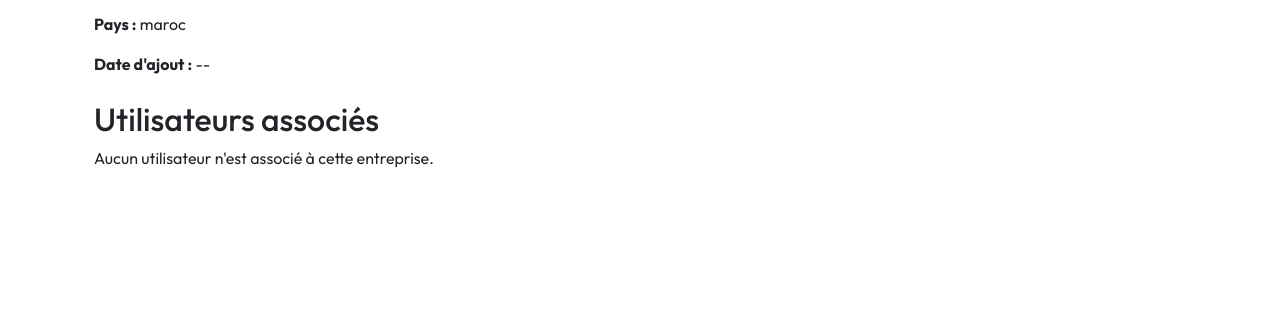
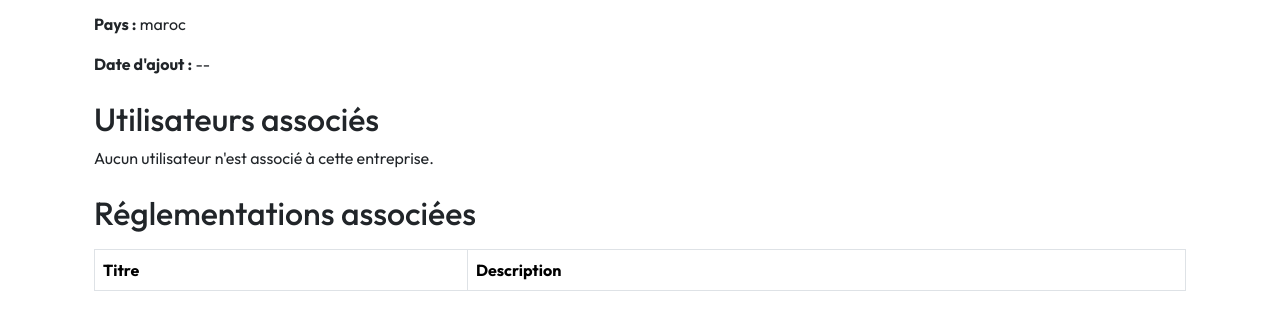
Before and after one commit to jawkat/veille_reglementaire, a Flask app: page /entreprise/4 in a window 1280 px wide. Shown: the part 188-518 px from the top of the page. Run offline with Flask 3, Linux system fonts and the light colour scheme; a user stored in the database is signed in; lists and menus that the app fills with data are empty.

Commit message:
affichage de toute la regelemebtataion lie à une entreprise

```diff
--- a/app/models.py
+++ b/app/models.py
@@ -149,6 +149,8 @@ class EntrepriseReglementation(db.Model):
     reglementation_id = db.Column(db.Integer, db.ForeignKey('reglementation.id'), nullable=False)
     suivi = db.Column(db.Boolean, default=True, nullable=False)  # Permet de savoir si l'entreprise suit cette réglementation
 
+    reglementation = db.relationship('Reglementation', backref='entreprises_associees')
+
 class Theme(db.Model):
     __tablename__ = 'theme'
     id = db.Column(db.Integer, primary_key=True)
--- a/app/templates/entreprise/afficher_entreprise.html
+++ b/app/templates/entreprise/afficher_entreprise.html
@@ -32,5 +32,25 @@
     {% else %}
         <p>Aucun utilisateur n'est associé à cette entreprise.</p>
     {% endif %}
+
+
+    <h2 class="mt-4">Réglementations associées</h2>
+    <table class="table table-bordered mt-3">
+        <thead>
+            <tr>
+                <th>Titre</th>
+                <th>Description</th>
+            </tr>
+        </thead>
+        <tbody>
+            {% for entreprise_reglementation in entreprise.reglementations %}
+                <tr>
+                    <td>{{ entreprise_reglementation.reglementation.titre }}</td>
+                    <td>{{ entreprise_reglementation.reglementation.type_texte }}</td>
+                </tr>
+            {% endfor %}
+        </tbody>
+    </table>
+
 </div>
 {% endblock %}
```
